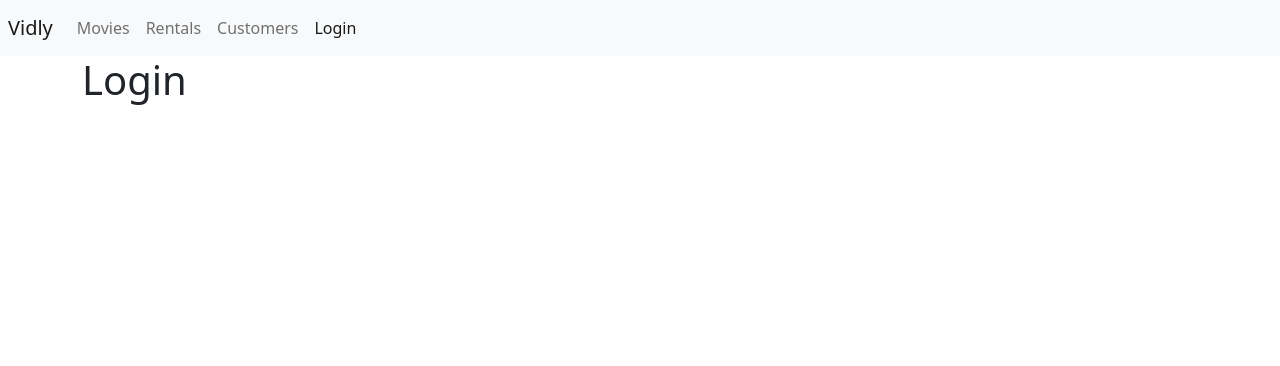
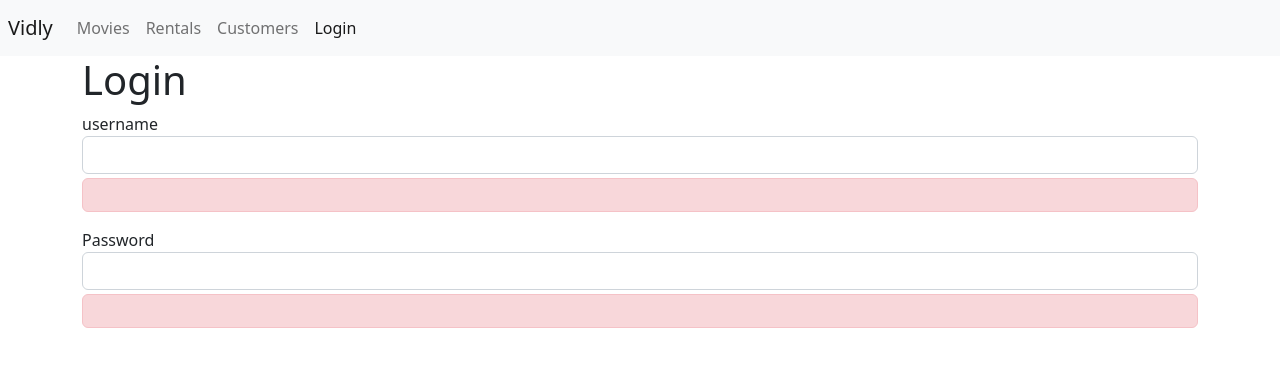
Before and after one commit to dnsamw/react-video-renting-app, a React (Create React App) app: page /login in a window 1280 px wide. Shown: the top 366 px of the page. Built offline with nearby package versions, Linux system fonts and the light colour scheme.

Commit message:
2 files modified - imput component (controlled)

```diff
--- a/src/components/Login.jsx
+++ b/src/components/Login.jsx
@@ -1,7 +1,41 @@
-import React from 'react';
+import React, { Component } from 'react';
+import Joi from 'joi-browser';
 
-function Login() {
-  return <h1>Login</h1>;
+import Input from './common/Input';
+
+class Login extends Component {
+  state = {
+    account: { username: '', password: '' },
+  };
+
+  handleChange = ({ currentTarget: input }) => {
+    const { name, value } = input;
+    const account = { ...this.state.account };
+    account[name] = value;
+    this.setState({ account });
+  };
+
+  render() {
+    return (
+      <>
+        <h1>Login</h1>
+        <form>
+          <Input
+            name="username"
+            label="username"
+            value={this.state.account.username}
+            onChange={this.handleChange}
+          />
+          <Input
+            name="password"
+            label="Password"
+            value={this.state.account.password}
+            onChange={this.handleChange}
+          />
+        </form>
+      </>
+    );
+  }
 }
 
 export default Login;
--- a/src/components/common/Input.jsx
+++ b/src/components/common/Input.jsx
@@ -0,0 +1,25 @@
+import React, { Component } from 'react';
+
+class Input extends Component {
+  render() {
+    const { name, label, value, onChange, type = 'text', error } = this.props;
+    return (
+      <>
+        <div className="for-group">
+          <label htmlFor={name}>{label}</label>
+          <input
+            name={name}
+            value={value}
+            onChange={onChange}
+            type={type}
+            id={name}
+            className="form-control"
+          />
+        </div>
+        <div className="alert alert-danger mt-1 p1">{error}</div>
+      </>
+    );
+  }
+}
+
+export default Input;
```
